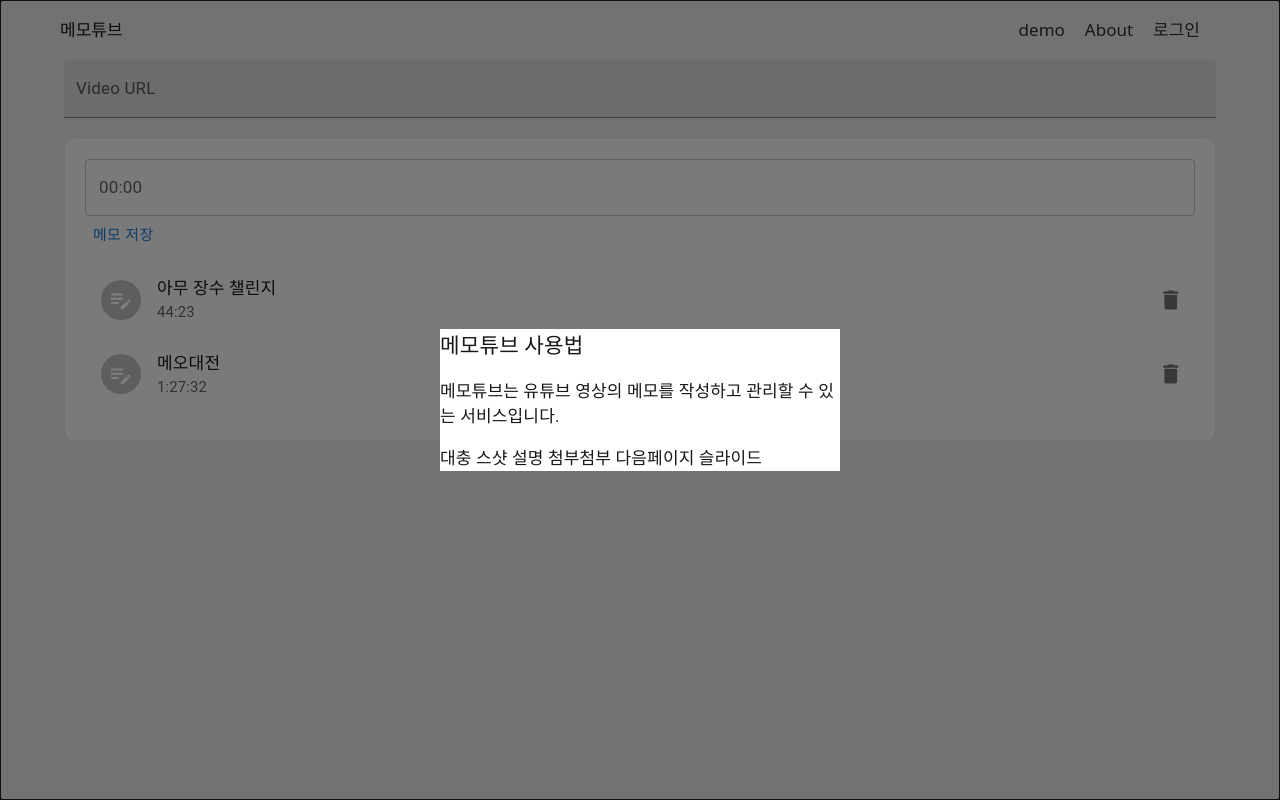
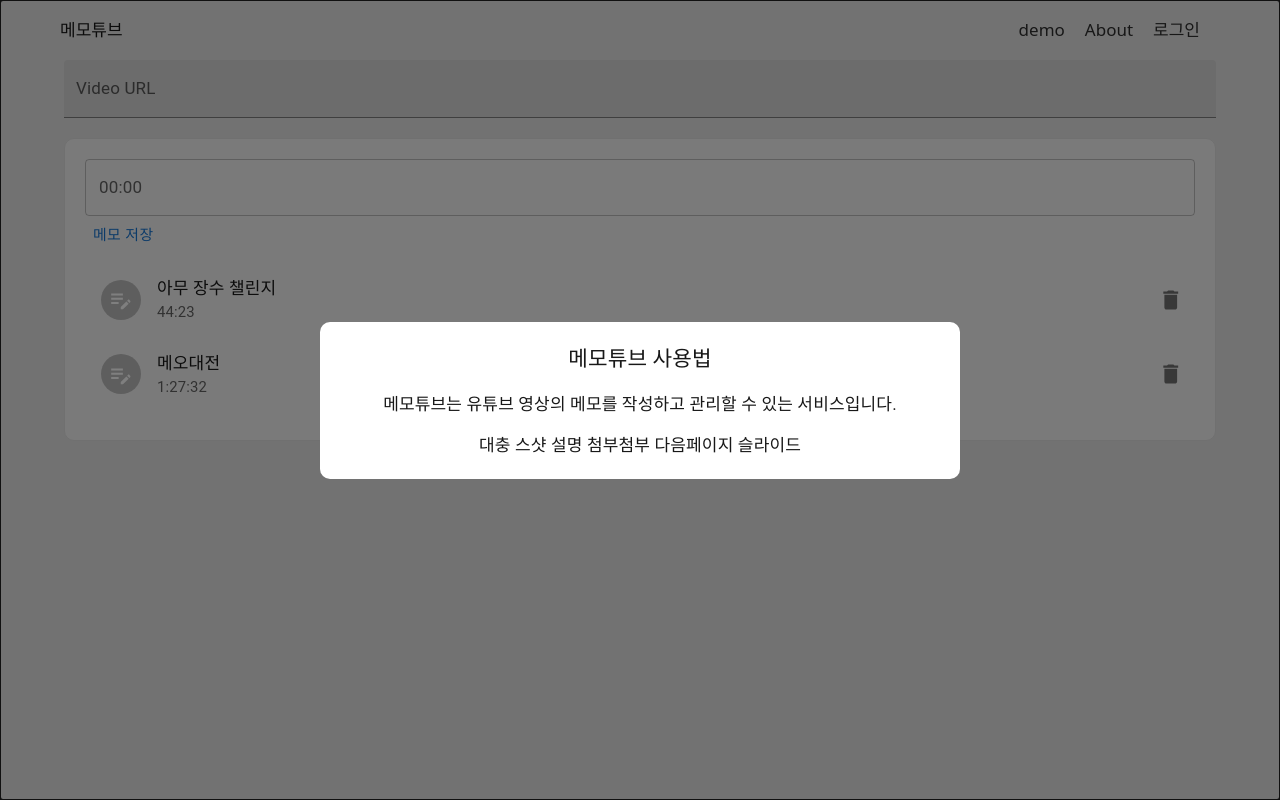
Before and after one commit to javascriptbiggosoo/memotube, a React (Vite) app: page /memotube/ in a window 1280 px wide. Both pictures are taken after a click on the element "About". Built offline with nearby package versions, Linux system fonts and the light colour scheme.

Commit message:
MModal 컴포넌트의 컨텐츠를 클릭 할 때 모달이 수신하지 않도록 설정

```diff
--- a/src/components/RootLayout/Header/index.tsx
+++ b/src/components/RootLayout/Header/index.tsx
@@ -29,9 +29,7 @@ export default function Header() {
             <Item onClick={handleAboutClick}>About</Item>
             <AboutModal
               open={open}
-              handleClose={(ev) => {
-                if (ev.target !== ev.currentTarget) return;
-                console.log("야");
+              handleClose={() => {
                 setOpen(false);
               }}
             />
--- a/src/components/UI/MModal.tsx
+++ b/src/components/UI/MModal.tsx
@@ -18,7 +18,12 @@ export default function MModal({ open, handleClose, children }: MModalProps) {
       aria-describedby="modal-modal-description"
     >
       <Box
-        onClick={handleClose}
+        onClick={(event) => {
+          // Box 자체 클릭 이벤트를 차단하지 않도록 수정
+          if (event.currentTarget === event.target) {
+            handleClose(event);
+          }
+        }}
         // 가운데 정렬용 스타일
         sx={{
           display: "flex",
@@ -27,18 +32,20 @@ export default function MModal({ open, handleClose, children }: MModalProps) {
           height: "100vh",
         }}
       >
-        <AboutModalBox>{children}</AboutModalBox>
+        <ModalBox>{children}</ModalBox>
       </Box>
     </Modal>
   );
 }
 
-const AboutModalBox = styled(Box)`
-  display: "flex";
-  align-items: "center";
-  justify-content: "center";
-  width: 400px;
-  border: "2px solid #000";
-  box-shadow: 24;
+const ModalBox = styled(Box)`
+  display: flex;
+  flex-direction: column;
+  align-items: center;
+  justify-content: center;
+  width: 640px;
+  box-shadow: 24px;
   background-color: white;
+  padding: 20px;
+  border-radius: 10px;
 `;
```
